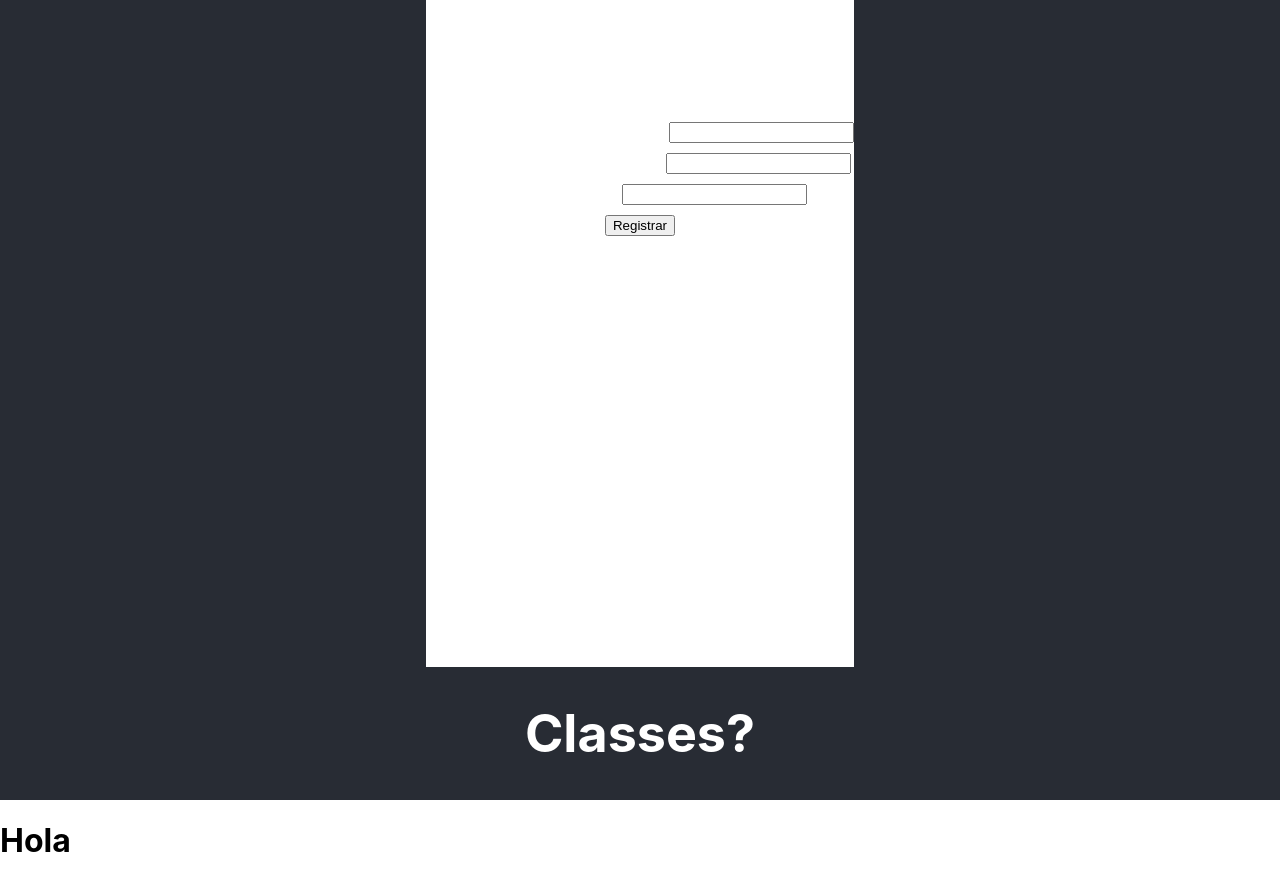
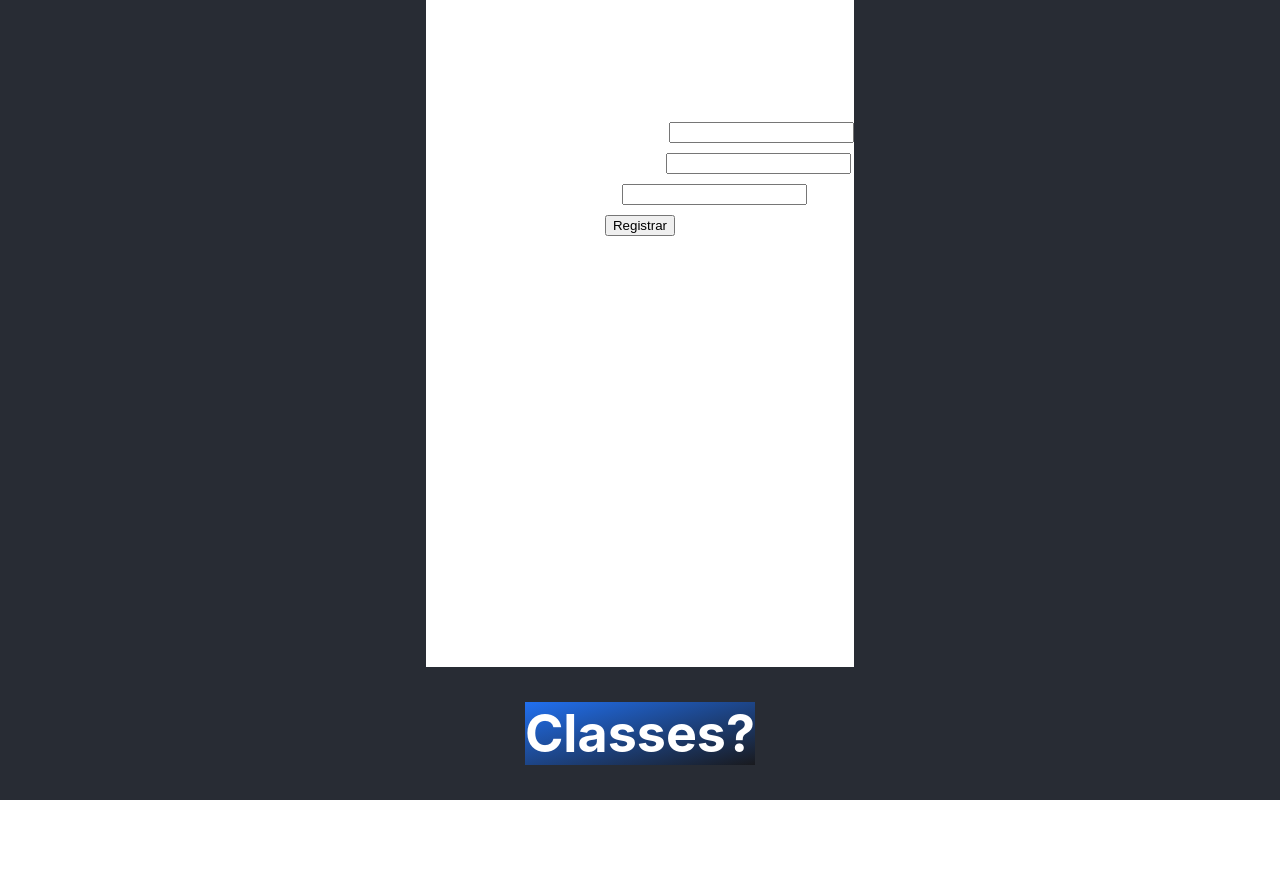
Before and after one commit to EmiVivallo/LosPerroAmigos, a React (Create React App) app in the folder los_perro_amigo/: page / in a window 1280 px wide. After the commit the page ends 800 px from the top, so only its background shows below. Built offline with nearby package versions, Linux system fonts and the light colour scheme.

Commit message:
Modificando css Gradient

```diff
--- a/los_perro_amigo/public/index.html
+++ b/los_perro_amigo/public/index.html
@@ -39,6 +39,5 @@
       To begin the development, run `npm start` or `yarn start`.
       To create a production bundle, use `npm run build` or `yarn build`.
     -->
-    <h1>Hola</h1>
   </body>
 </html>
--- a/los_perro_amigo/src/App.css
+++ b/los_perro_amigo/src/App.css
@@ -44,4 +44,4 @@
 }
 
 .gradient-background {
-  background: linear-gradient(to bottom top, #2170F0, #191A1E);}
+  background: linear-gradient(to bottom right, #2170F0, #191A1E);}
```
